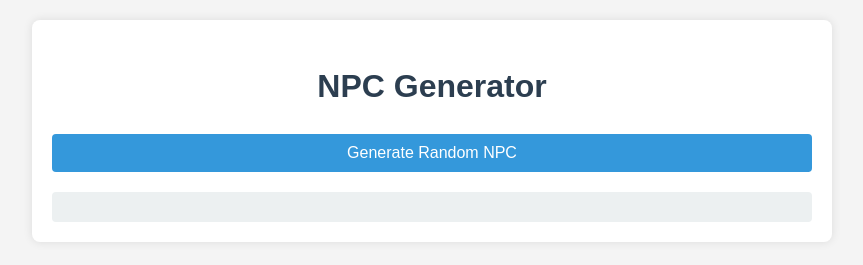
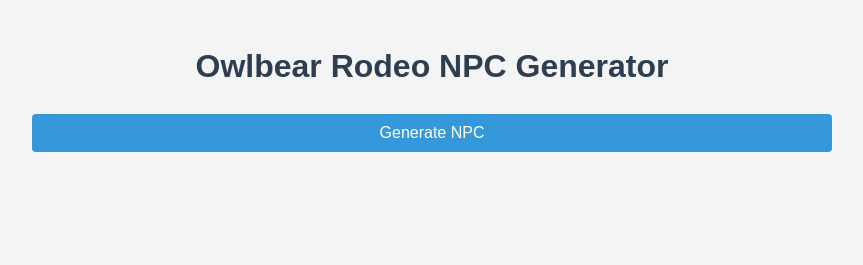
Before and after one commit to Jimpeccable/NPCGenerator-OBR, a browser extension: page index.html in a window 1280 px wide. Shown: the whole page, without its empty margins (208-1071 px from the left). Drawn offline with Linux system fonts and the light colour scheme.

Commit message:
Update index.html

```diff
--- a/index.html
+++ b/index.html
@@ -4,14 +4,16 @@
     <meta charset="UTF-8">
     <meta name="viewport" content="width=device-width, initial-scale=1.0">
     <title>NPC Generator</title>
-    <link rel="stylesheet" href="./styles.css">
+    <link rel="stylesheet" href="styles.css">
 </head>
 <body>
-    <div id="app">
-        <h1>NPC Generator</h1>
-        <button id="generate-npc">Generate Random NPC</button>
-        <div id="npc-output"></div>
+    <div class="container">
+        <h1>Owlbear Rodeo NPC Generator</h1>
+        <button id="generate-btn">Generate NPC</button>
+        <div id="npc-display">
+            <!-- NPC attributes will be displayed here -->
+        </div>
     </div>
-    <script src="./script.js"></script>
+    <script src="script.js"></script>
 </body>
 </html>
```
